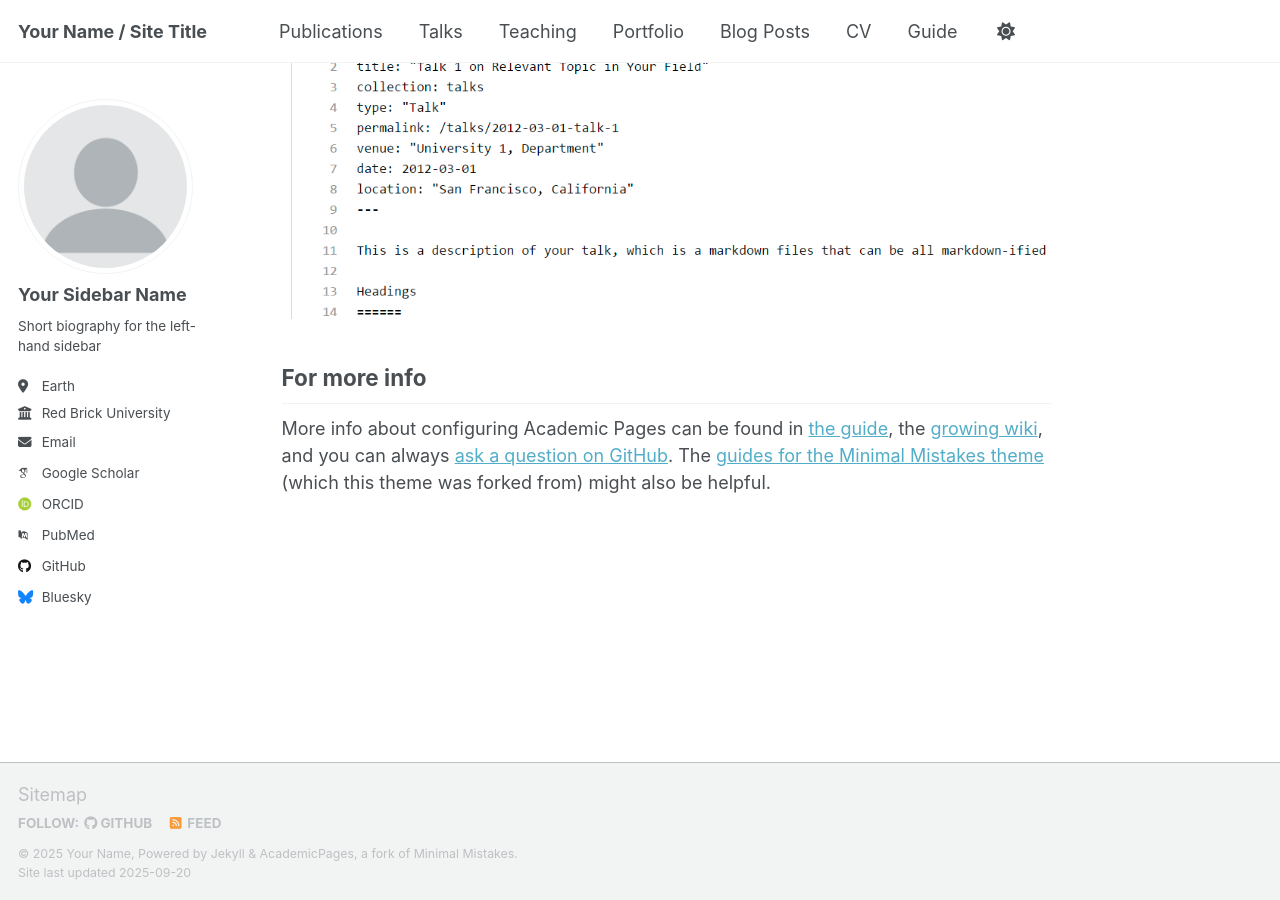
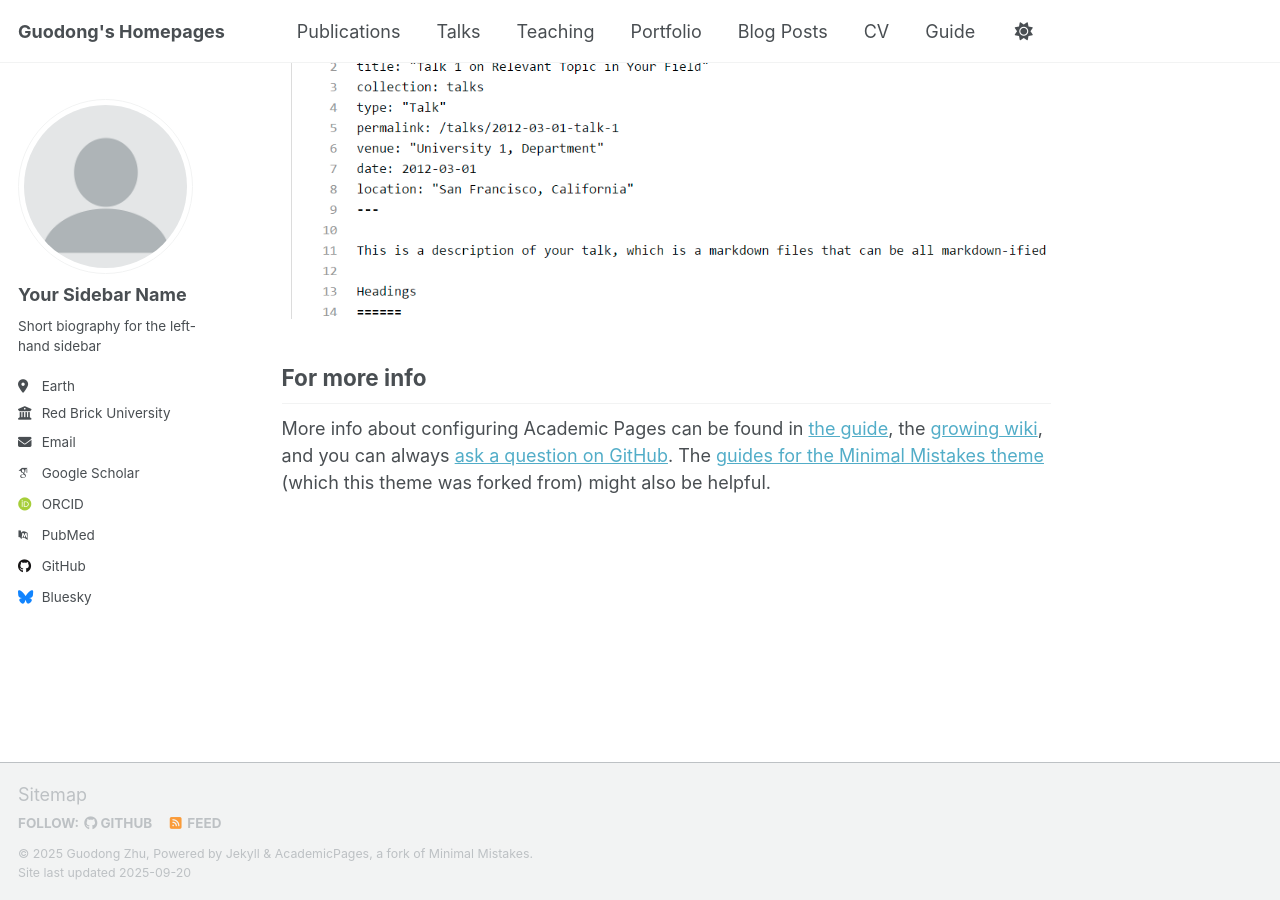
Before and after one commit to zgdydk123/zgdydk123.github.io, a Jekyll site: the page built from _pages/about.md, in a window 1280 px wide and 900 px high, scrolled down 2880 px. Built offline with Jekyll 4.4.1, drawn with Linux system fonts in a browser that asks for light colours; some web fonts are replaced; a script that is not in the unit is left out.

Commit message:
Update _config.yml

```diff
--- a/_config.yml
+++ b/_config.yml
@@ -9,13 +9,13 @@
 # Basic Site Settings
 locale                   : "en-US"
 site_theme               : "default" # Currently available options are "default", "air"
-title                    : "Your Name / Site Title"
+title                    : "Guodong's Homepages"
 title_separator          : "-"
-name                     : &name "Your Name"
+name                     : &name "Guodong Zhu"
 description              : &description "personal description"
-url                      : https://academicpages.github.io # the base hostname & protocol for your site e.g. "https://[your GitHub username].github.io" or if you already have some other page hosted on Github then use "https://[your GitHub username].github.io/[Your Repo Name]"
+url                      : https://zgdydk123.github.io/ # the base hostname & protocol for your site e.g. "https://[your GitHub username].github.io" or if you already have some other page hosted on Github then use "https://[your GitHub username].github.io/[Your Repo Name]"
 baseurl                  : "" # the subpath of your site, e.g. "/blog"
-repository               : "academicpages/academicpages.github.io"
+repository               : "https://zgdydk123.github.io/"
 
 # Site Author - The following control what appear as part of the author content on the side bar.
 #               If a field is blank the icon and link will not appear, otherwise it will be shown.
```
